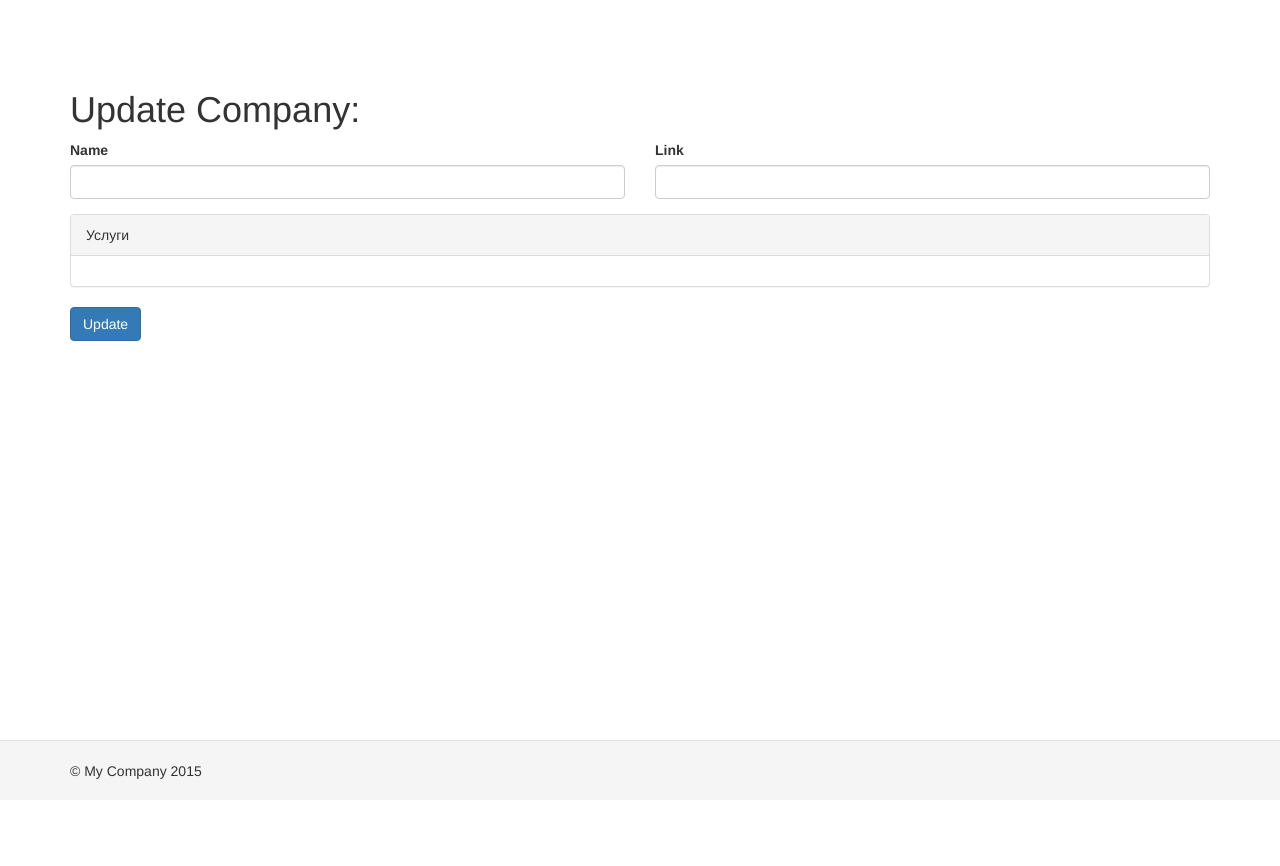
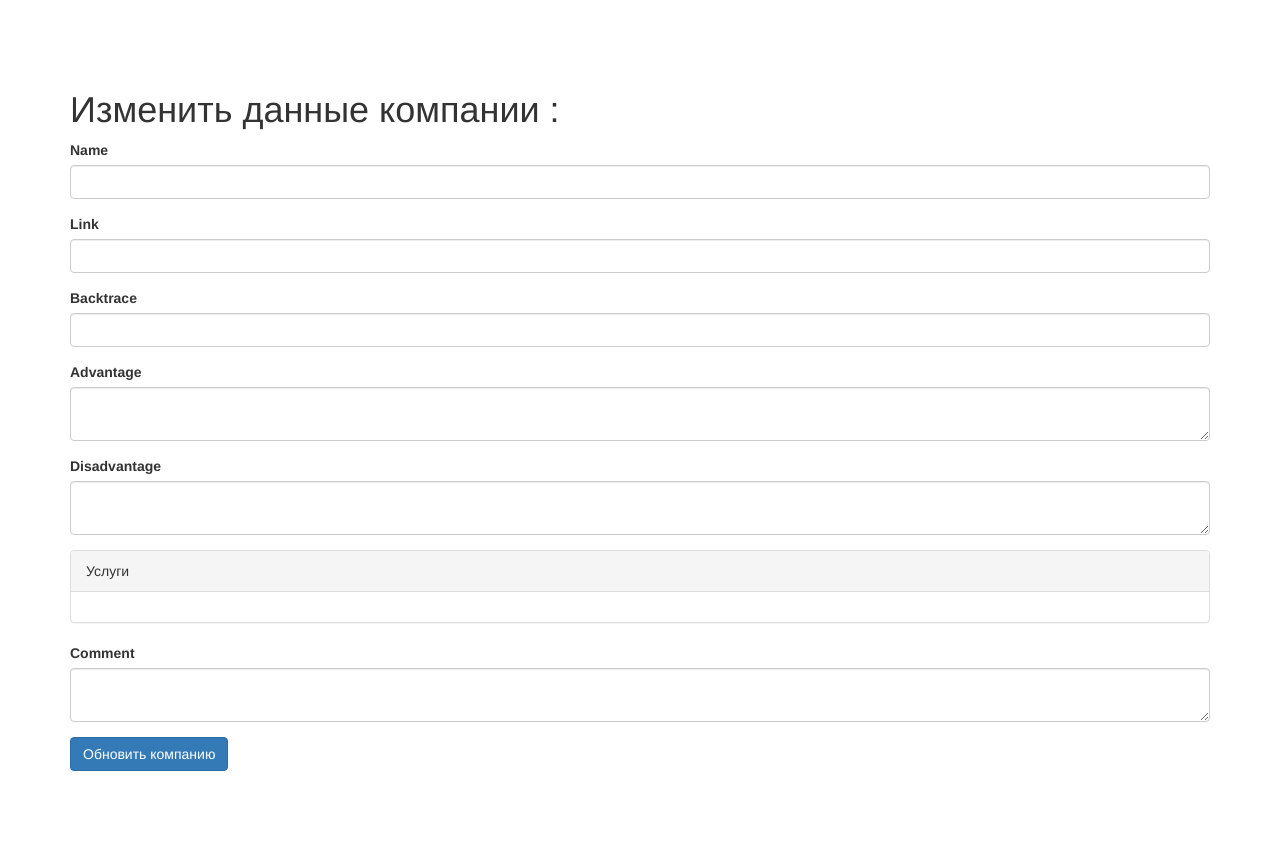
Before and after one commit to ilya-direct/finances, a Yii app: template views/company2/update.php in a window 1280 px wide. Before the commit the page ends 779 px from the top, so only its background shows below. Run offline with PHP 8.4 and a stand-in for Yii, Linux system fonts and the light colour scheme; the template is opened without the code that fills it, so the values that code supplies are empty; form fields are guessed from the names that the template uses; some libraries are stand-ins or nearby versions.

Commit message:
production v1

```diff
--- a/config/params.php
+++ b/config/params.php
@@ -1,5 +1,5 @@
 <?php
 
 return [
-    'adminEmail' => 'admin@example.com',
+    'adminEmail' => 'ilya-direct@ya.ru',
 ];
--- a/controllers/SiteController.php
+++ b/controllers/SiteController.php
@@ -74,7 +74,7 @@ class SiteController extends Controller
 
         return $this->goHome();
     }
-
+/*
     public function actionContact()
     {
         $model = new ContactForm();
@@ -88,6 +88,7 @@ class SiteController extends Controller
             ]);
         }
     }
+*/
 
     public function actionAbout()
     {
--- a/models/User.php
+++ b/models/User.php
@@ -14,14 +14,14 @@ class User extends \yii\base\Object implements \yii\web\IdentityInterface
         '100' => [
             'id' => '100',
             'username' => 'admin',
-            'password' => 'admin',
+            'password' => 'adminStrong',
             'authKey' => 'test100key',
             'accessToken' => '100-token',
         ],
         '101' => [
             'id' => '101',
-            'username' => 'demo',
-            'password' => 'demo',
+            'username' => 'user',
+            'password' => 'usermanager',
             'authKey' => 'test101key',
             'accessToken' => '101-token',
         ],
--- a/views/company2/_form.php
+++ b/views/company2/_form.php
@@ -15,11 +15,20 @@ use wbraganca\dynamicform\DynamicFormWidget;
 <div class="company-form">
 	<?php $form = ActiveForm::begin(['id' => 'dynamic-form']); ?>
 	<div class="row">
-		<div class="col-sm-6">
-			<?= $form->field($company, 'name')->textInput(['maxlength' => 65]) ?>
+		<div class="col-sm-12">
+			<?= $form->field($company, 'name')->textInput(['maxlength' => 70]) ?>
 		</div>
-		<div class="col-sm-6">
-			<?= $form->field($company, 'link')->textInput(['maxlength' => 45]) ?>
+		<div class="col-sm-12">
+			<?= $form->field($company, 'link')->textInput(['maxlength' => 70]) ?>
+		</div>
+		<div class="col-sm-12">
+			<?= $form->field($company, 'backtrace')->textInput(['maxlength' => 100]) ?>
+		</div>
+		<div class="col-sm-12">
+			<?= $form->field($company, 'advantage')->textArea(['maxlength' => 250]) ?>
+		</div>
+		<div class="col-sm-12">
+			<?= $form->field($company, 'disadvantage')->textArea(['maxlength' => 250]) ?>
 		</div>
 	</div>
 
@@ -75,8 +84,14 @@ use wbraganca\dynamicform\DynamicFormWidget;
 			</div>
 		</div>
 
+	<div class="row">
+		<div class="col-sm-12">
+			<?= $form->field($company, 'comment')->textArea(['maxlength' => 250]) ?>
+		</div>
+	</div>
+
 	<div class="form-group">
-		<?= Html::submitButton($company->isNewRecord ? 'Create' : 'Update', ['class' => $company->isNewRecord ? 'btn btn-success' : 'btn btn-primary']) ?>
+		<?= Html::submitButton($company->isNewRecord ? 'Создать компанию' : 'Обновить компанию', ['class' => $company->isNewRecord ? 'btn btn-success' : 'btn btn-primary']) ?>
 	</div>
 
 	<?php ActiveForm::end(); ?>
--- a/views/company2/create.php
+++ b/views/company2/create.php
@@ -6,8 +6,8 @@ use yii\helpers\Html;
 /* @var $this yii\web\View */
 /* @var $model app\models\company */
 
-$this->title = 'Create Company';
-$this->params['breadcrumbs'][] = ['label' => 'Companies', 'url' => ['index']];
+$this->title = 'Добавление новой компании';
+$this->params['breadcrumbs'][] = ['label' => 'Список компаний', 'url' => ['index']];
 $this->params['breadcrumbs'][] = $this->title;
 ?>
 <div class="company-create">
--- a/views/company2/index.php
+++ b/views/company2/index.php
@@ -7,7 +7,7 @@ use yii\grid\GridView;
 /* @var $searchModel app\models\Company2Search */
 /* @var $dataProvider yii\data\ActiveDataProvider */
 
-$this->title = 'Companies';
+$this->title = 'Список компаний';
 $this->params['breadcrumbs'][] = $this->title;
 ?>
 <div class="company-index">
@@ -16,7 +16,7 @@ $this->params['breadcrumbs'][] = $this->title;
     <?php // echo $this->render('_search', ['model' => $searchModel]); ?>
 
     <p>
-        <?= Html::a('Create Company', ['create'], ['class' => 'btn btn-success']) ?>
+        <?= Html::a('Добавить компанию', ['create'], ['class' => 'btn btn-success']) ?>
     </p>
 
     <?= GridView::widget([
@@ -25,7 +25,7 @@ $this->params['breadcrumbs'][] = $this->title;
         'columns' => [
           //  ['class' => 'yii\grid\SerialColumn'],
 
-            'id',
+         //   'id',
             'name',
             'link',
             'advantage',
--- a/views/company2/update.php
+++ b/views/company2/update.php
@@ -5,10 +5,10 @@ use yii\helpers\Html;
 /* @var $this yii\web\View */
 /* @var $model app\models\company */
 
-$this->title = 'Update Company: ' . ' ' . $company->name;
-$this->params['breadcrumbs'][] = ['label' => 'Companies', 'url' => ['index']];
+$this->title = 'Изменить данные компании : ' . ' ' . $company->name;
+$this->params['breadcrumbs'][] = ['label' => 'Список компаний', 'url' => ['index']];
 $this->params['breadcrumbs'][] = ['label' => $company->name, 'url' => ['view', 'id' => $company->id]];
-$this->params['breadcrumbs'][] = 'Update';
+$this->params['breadcrumbs'][] = 'Изменить';
 ?>
 <div class="company-update">
 
--- a/views/layouts/main.php
+++ b/views/layouts/main.php
@@ -26,7 +26,7 @@ AppAsset::register($this);
     <div class="wrap">
         <?php
             NavBar::begin([
-                'brandLabel' => 'My Company',
+                'brandLabel' => 'Главная',
                 'brandUrl' => Yii::$app->homeUrl,
                 'options' => [
                     'class' => 'navbar-inverse navbar-fixed-top',
@@ -35,12 +35,13 @@ AppAsset::register($this);
             echo Nav::widget([
                 'options' => ['class' => 'navbar-nav navbar-right'],
                 'items' => [
-                    ['label' => 'Home', 'url' => ['/site/index']],
-                    ['label' => 'About', 'url' => ['/site/about']],
-                    ['label' => 'Contact', 'url' => ['/site/contact']],
+	                Yii::$app->user->isGuest ?
+		            ['label' => 'Добро пожаловать'] : ['label' => 'Список компаний', 'url' => ['/company2/index']],
+                    ['label' => 'О сайте', 'url' => ['/site/about']],
+                   // ['label' => 'Задайте вопрос', 'url' => ['/site/contact']],
                     Yii::$app->user->isGuest ?
-                        ['label' => 'Login', 'url' => ['/site/login']] :
-                        ['label' => 'Logout (' . Yii::$app->user->identity->username . ')',
+                        ['label' => 'Войти', 'url' => ['/site/login']] :
+                        ['label' => 'Выйти (' . Yii::$app->user->identity->username . ')',
                             'url' => ['/site/logout'],
                             'linkOptions' => ['data-method' => 'post']],
                 ],
@@ -54,14 +55,14 @@ AppAsset::register($this);
             ]) ?>
             <?= $content ?>
         </div>
-    </div>
+    </div><!--
 
     <footer class="footer">
         <div class="container">
-            <p class="pull-left">&copy; My Company <?= date('Y') ?></p>
-            <p class="pull-right"><?= Yii::powered() ?></p>
+            <p class="pull-left">&copy; My Company <?/*= date('Y') */?></p>
+            <p class="pull-right"><?/*= Yii::powered() */?></p>
         </div>
-    </footer>
+    </footer>-->
 
 <?php $this->endBody() ?>
 </body>
--- a/web/index.php
+++ b/web/index.php
@@ -1,8 +1,8 @@
 <?php
 
 // comment out the following two lines when deployed to production
-defined('YII_DEBUG') or define('YII_DEBUG', true);
-defined('YII_ENV') or define('YII_ENV', 'dev');
+//defined('YII_DEBUG') or define('YII_DEBUG', true);
+//defined('YII_ENV') or define('YII_ENV', 'dev');
 
 require(__DIR__ . '/../vendor/autoload.php');
 require(__DIR__ . '/../vendor/yiisoft/yii2/Yii.php');
```
Also changed, not shown: models/LoginForm.php (+10 -1 lines), models/company.php (+10 -10 lines), views/site/about.php (+1 -7 lines), views/site/index.php (+1 -51 lines), views/site/login.php (+3 -8 lines), 2 other files.
